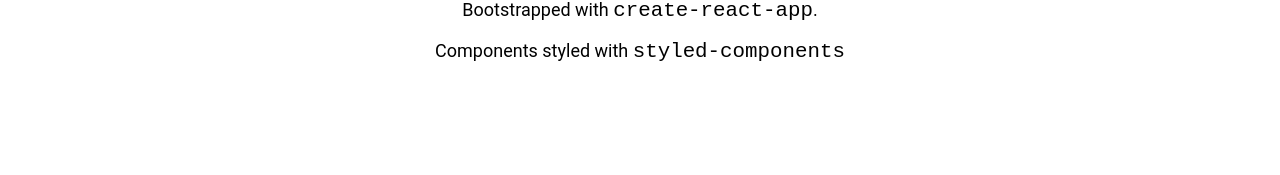
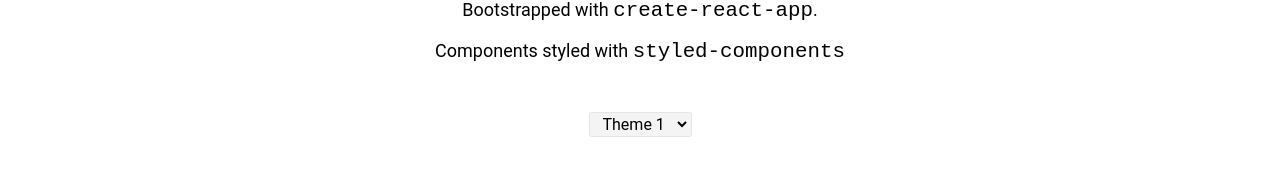
Before and after one commit to wnqueiroz/react-styled-components, a React (Create React App) app: page / in a window 1280 px wide. Shown: the part 243-418 px from the top of the page. Built offline with nearby package versions, Linux system fonts and the light colour scheme.

Commit message:
Created Provider and Consumer of themes with context API

```diff
--- a/src/App.js
+++ b/src/App.js
@@ -5,6 +5,9 @@ import styled, { keyframes } from 'styled-components'
 import GlobalStyle from './theme/globalStyle'
 
 import logo from './logo.svg'
+
+import ThemeSelect from './components/ThemeSelect'
+import ThemeProvider from './theme/ThemeProvider'
 
 const AppWrapper = styled.div`
   text-align: center;
@@ -53,6 +56,7 @@ class App extends Component {
   render() {
     return (
       <Fragment>
+        <ThemeProvider>
           <AppWrapper>
             <AppHeader>
               <AppLogo src={logo} alt="logo" />
@@ -65,7 +69,9 @@ class App extends Component {
               Components styled with <code>styled-components</code>{' '}
               <EmojiWrapper aria-label="nail polish" />
             </AppIntro>
+            <ThemeSelect />
           </AppWrapper>
+        </ThemeProvider>
         <GlobalStyle />
       </Fragment>
     )
--- /dev/null
+++ b/src/components/ThemeSelect.jsx
@@ -0,0 +1,41 @@
+import React from 'react'
+import styled from 'styled-components'
+import { withTheme, themes } from '../theme/ThemeProvider'
+
+const Select = styled.select`
+  margin: 2rem 0.5rem;
+  padding: 0rem 0.5rem;
+  font-family: Roboto;
+  font-size: 1rem;
+  border: 1px solid ${props => props.theme.light};
+  box-shadow: 0px 0px 0px 1px rgba(0, 0, 0, 0.1);
+  background: ${props => props.theme.light};
+  border-radius: 2px;
+`
+
+export const SelectOpt = styled.option`
+  font-family: Roboto;
+  font-size: 1rem;
+`
+
+class ThemeSelect extends React.Component {
+  renderThemedSelects = () => {
+    return themes.map((theme, key) => (
+      <SelectOpt key={key} value={`${theme.name}`}>
+        {theme.labelName}
+      </SelectOpt>
+    ))
+  }
+
+  render() {
+    return (
+      <div>
+        <Select onChange={e => this.props.handleThemeChange(e)}>
+          {this.renderThemedSelects()}
+        </Select>
+      </div>
+    )
+  }
+}
+
+export default withTheme(ThemeSelect)
--- /dev/null
+++ b/src/theme/ThemeProvider.jsx
@@ -0,0 +1,84 @@
+import React, { Component } from 'react'
+
+import PropTypes from 'prop-types'
+
+import { ThemeProvider as StyledThemeProvider } from 'styled-components'
+
+const defaultTheme = {
+  name: 'theme1',
+  labelName: 'Theme 1',
+  styles: {
+    primary: '#ff0198',
+    secondary: '#01c1d6',
+    danger: '#eb238e',
+    light: '#f4f4f4',
+    dark: '#222',
+  },
+}
+
+export const themes = [
+  { ...defaultTheme },
+  {
+    name: 'theme2',
+    labelName: 'Theme 2',
+    styles: {
+      primary: '#6e27c5',
+      secondary: '#ffb617',
+      danger: '#f16623',
+      light: '#f4f4f4',
+      dark: '#222',
+    },
+  },
+]
+
+const ThemeContext = React.createContext({
+  theme: defaultTheme,
+  handleThemeChange: () => {},
+})
+
+export const withTheme = Component => props => (
+  <ThemeContext.Consumer>
+    {({ handleThemeChange, theme }) => (
+      <Component
+        {...props}
+        handleThemeChange={handleThemeChange}
+        theme={theme}
+      />
+    )}
+  </ThemeContext.Consumer>
+)
+
+class ThemeProvider extends Component {
+  state = {
+    theme: defaultTheme.styles,
+  }
+
+  handleThemeChange = e => {
+    let theme = e.target.value
+    theme = themes.find(storedThemes => storedThemes.name === theme)
+    if (theme) this.setState({ theme: theme.styles })
+  }
+
+  render() {
+    const { children } = this.props
+
+    return (
+      <ThemeContext.Provider
+        value={{
+          ...this.state,
+          handleThemeChange: this.handleThemeChange,
+        }}
+      >
+        <StyledThemeProvider theme={this.state.theme}>
+          {children}
+        </StyledThemeProvider>
+      </ThemeContext.Provider>
+    )
+  }
+}
+
+ThemeProvider.propTypes = {
+  children: PropTypes.element.isRequired,
+}
+
+export default ThemeProvider
```
Lines whose indentation alone changed are shown as unchanged.
